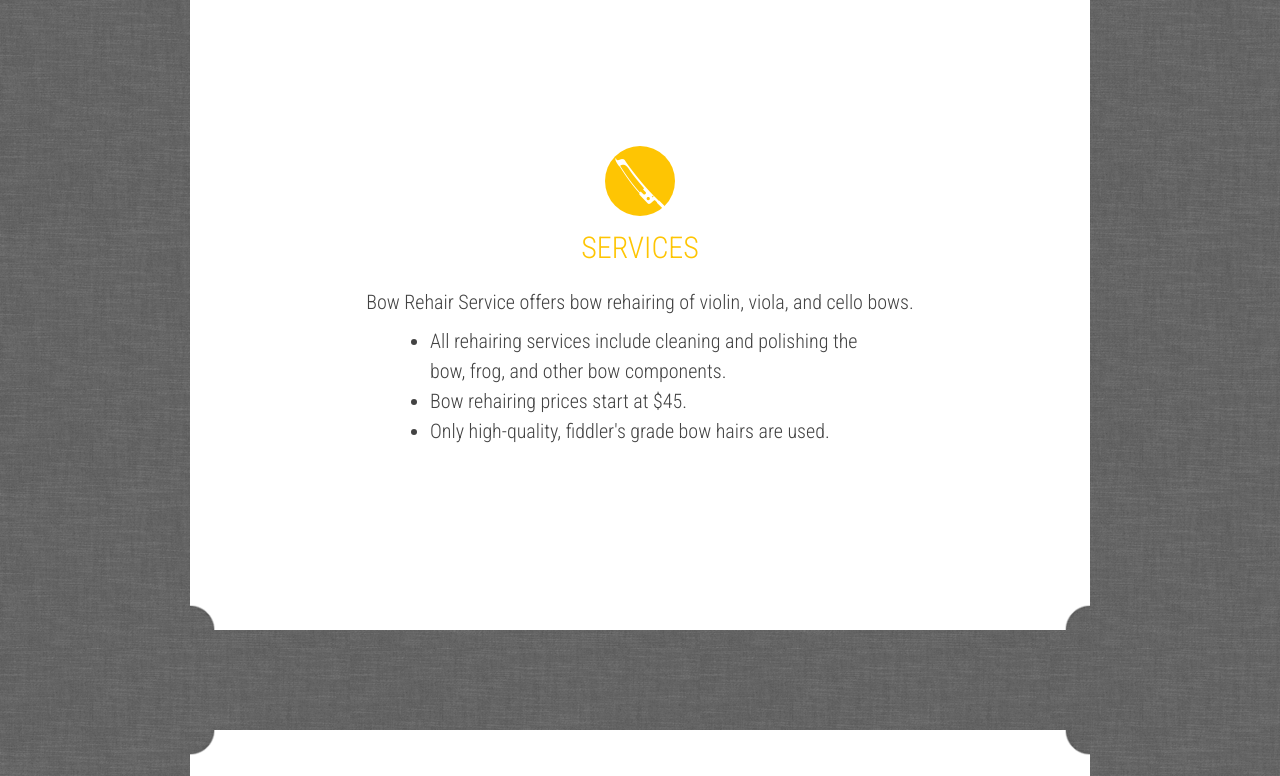
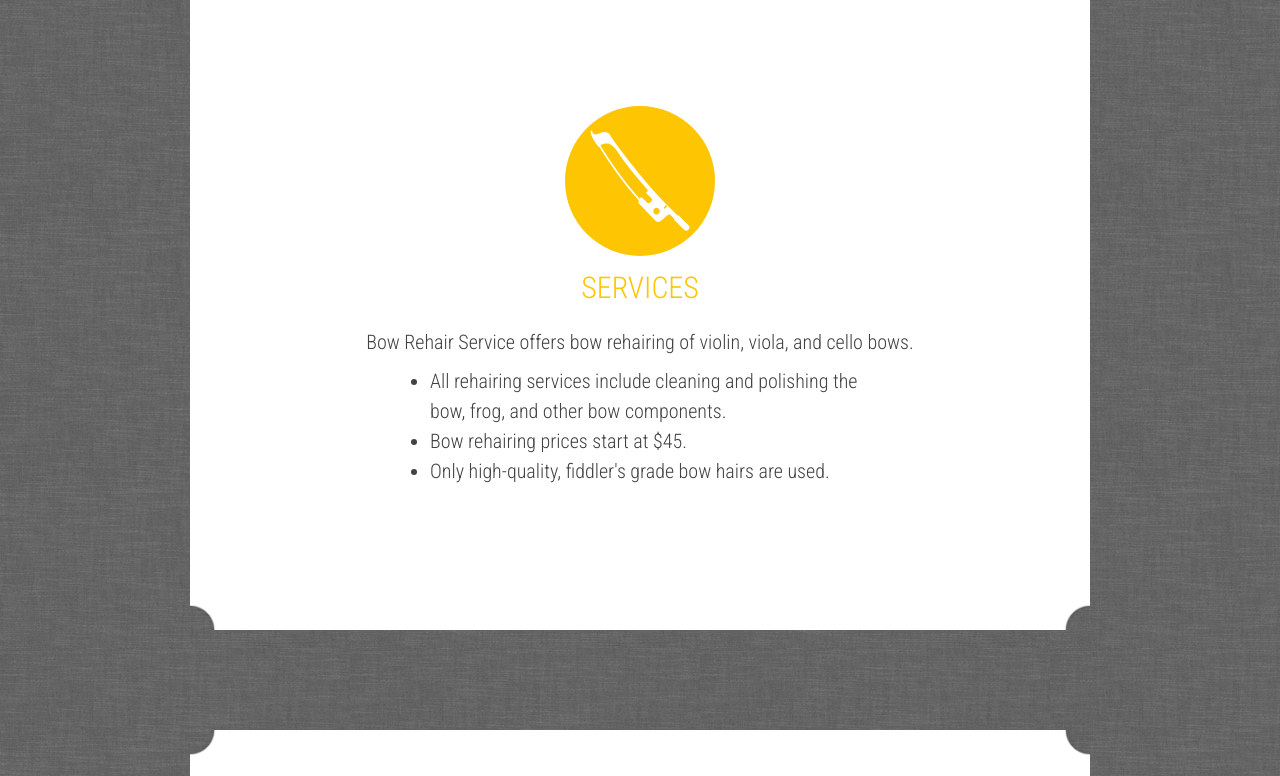
Before and after one commit to mwiegman/bowworks, a plain HTML site: page index.html in a window 1280 px wide. Shown: the part 906-1682 px from the top of the page. Drawn offline with nearby package versions, Linux system fonts and the light colour scheme.

Commit message:
Changed size of icon images

```diff
--- a/style.css
+++ b/style.css
@@ -221,7 +221,7 @@ section a {
 [class^="flaticon-"]:before, [class*=" flaticon-"]:before,
 [class^="flaticon-"]:after, [class*=" flaticon-"]:after {
   font-family: Flaticon;
-        font-size: 50px;
+        font-size: 100px;
 font-style: normal;
 
 margin: 0 auto;
@@ -246,8 +246,8 @@ color: white;
   background-color: #FEC503;
 border-radius: 50%;
 text-align: center;
-width: 70px;
-height: 70px;
+width: 150px;
+height: 150px;
 display: block;
 margin: 0 auto;
 }
```
